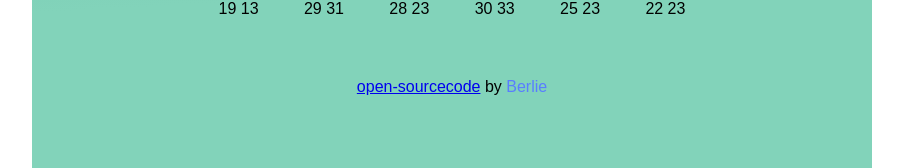
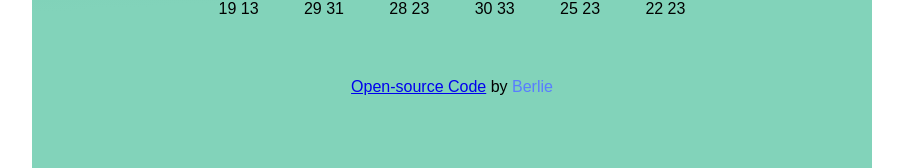
Before and after one commit to Boakyewaa/weather-react-app, a React (Create React App) app: page / in a window 1280 px wide. Shown: the part 1114-1282 px from the top of the page, without its empty margins (188-1091 px from the left). Built offline with nearby package versions, Linux system fonts and the light colour scheme.

Commit message:
Edited the link

```diff
--- a/src/Weather.js
+++ b/src/Weather.js
@@ -103,7 +103,7 @@ export default function Weather(){
 
           <footer>
                          <a
-                            href="https://github.com/Boakyewaa/weather-app" target="_blank" rel="noreferrer">open-sourcecode</a> by <span class="coder-name">Berlie </span>
+                            href="https://github.com/Boakyewaa/weather-app" target="_blank" rel="noreferrer">Open-source Code</a> by <span class="coder-name">Berlie </span>
                     </footer>
 
       </div>
```
